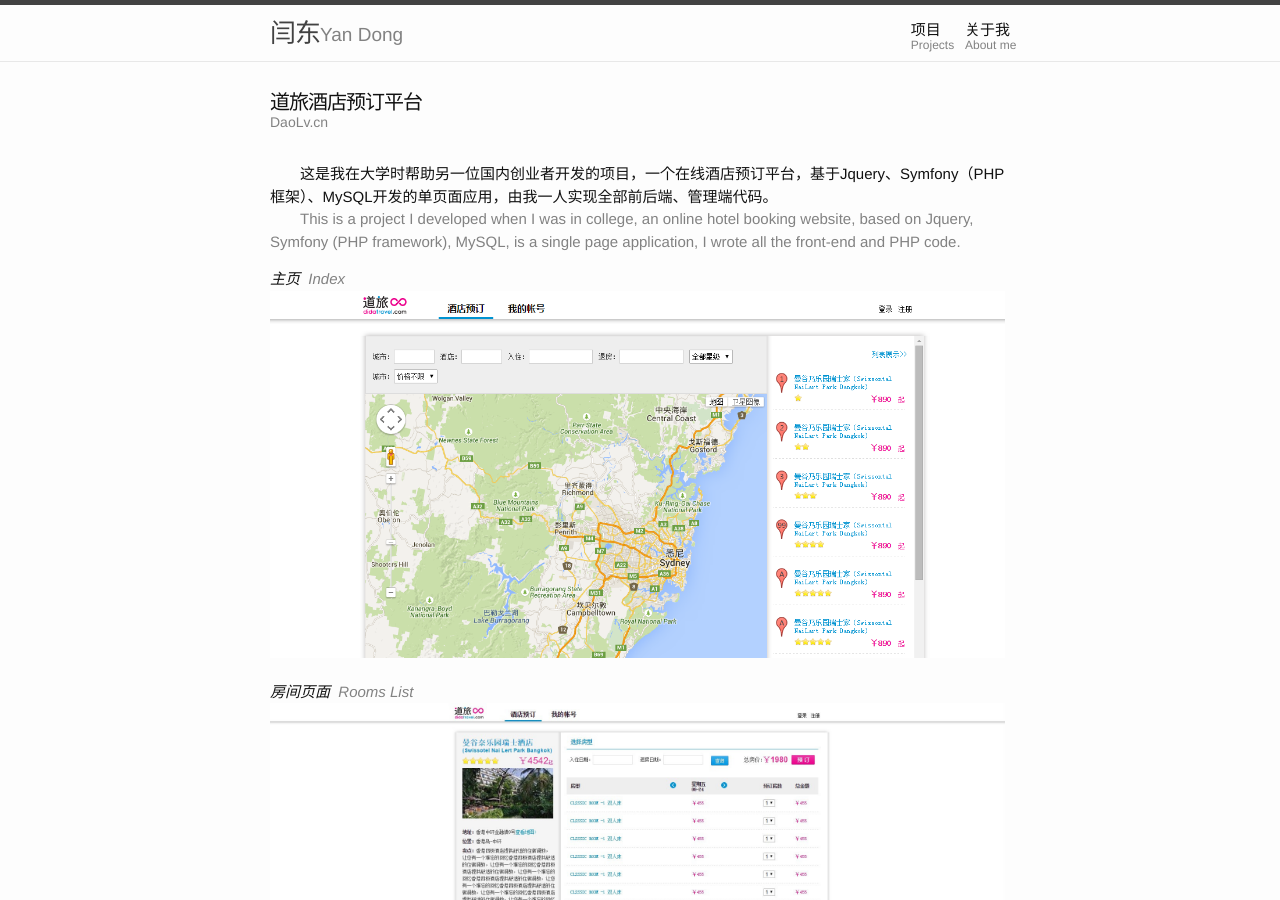
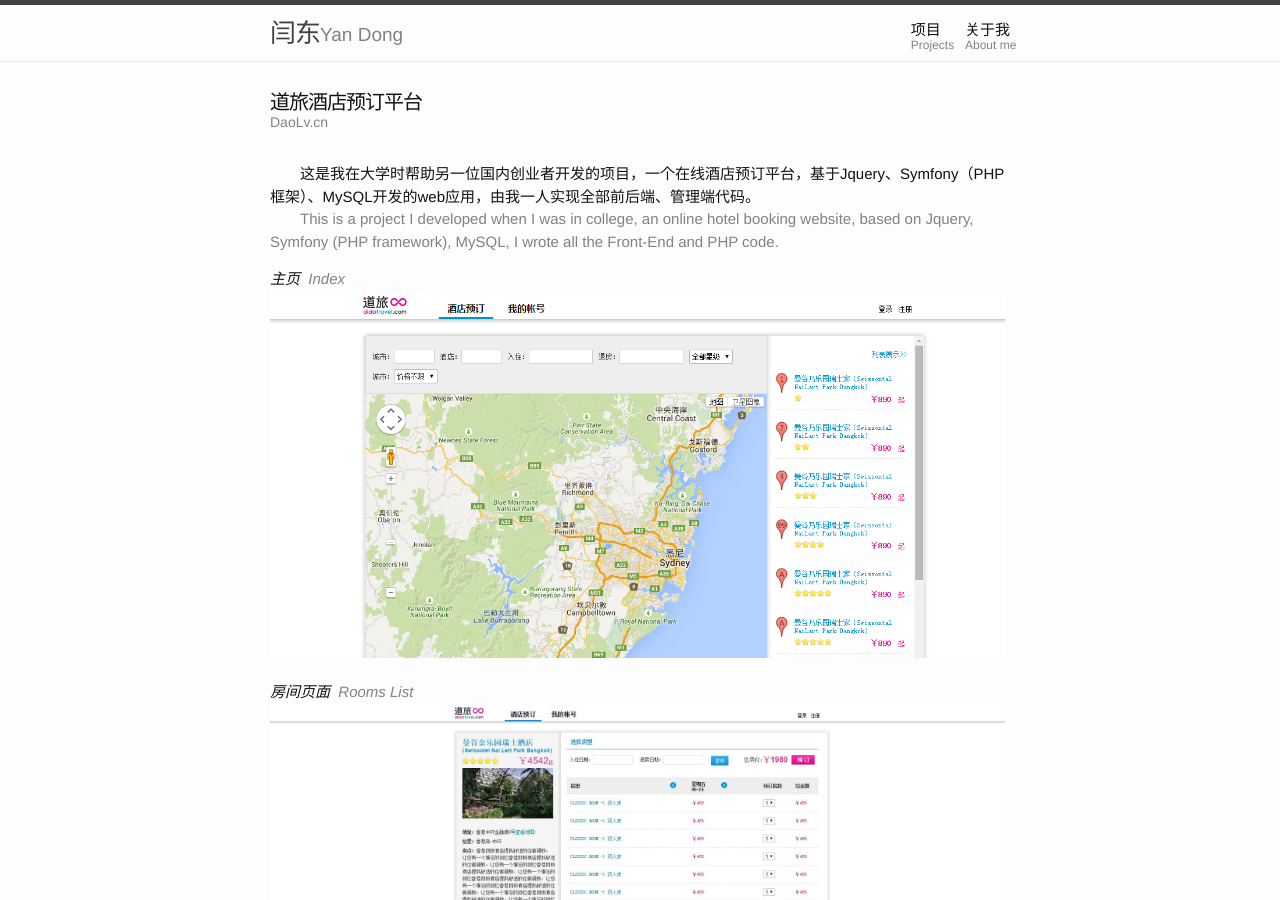
Before and after one commit to yandongCoder/yandongCoder.github.io, a Jekyll site: the page built from _posts/2017-03-22-daolv.html, in a window 1280 px wide and 900 px high. Built offline with Jekyll 4.4.1, drawn with Linux system fonts in a browser that asks for light colours.

Commit message:
Update post

```diff
--- a/_posts/2017-03-22-daolv.html
+++ b/_posts/2017-03-22-daolv.html
@@ -7,8 +7,8 @@
 date:   2017-03-22 17:46:29 +0800
 categories: jekyll update
 ---
-<p>这是我在大学时帮助另一位国内创业者开发的项目，一个在线酒店预订平台，基于Jquery、Symfony（PHP框架）、MySQL开发的单页面应用，由我一人实现全部前后端、管理端代码。</p>
-<p class="translation">This is a project I developed when I was in college, an online hotel booking website, based on Jquery, Symfony (PHP framework), MySQL, is a single page application, I wrote all the front-end and PHP code.</p>
+<p>这是我在大学时帮助另一位国内创业者开发的项目，一个在线酒店预订平台，基于Jquery、Symfony（PHP框架）、MySQL开发的web应用，由我一人实现全部前后端、管理端代码。</p>
+<p class="translation">This is a project I developed when I was in college, an online hotel booking website, based on Jquery, Symfony (PHP framework), MySQL, I wrote all the Front-End and PHP code.</p>
 <div><i>主页<span class="grey">&nbsp;&nbsp;Index</span></i></div>
 <div>
     <a href="/images/daolv/daolv.png" target="_blank">
--- a/_posts/2017-03-22-design.html
+++ b/_posts/2017-03-22-design.html
@@ -8,7 +8,7 @@
 categories: jekyll update
 ---
 <p>虽然我是一名前端工程师，但我在大多数项目中同时兼顾着设计工作（使用Photoshop），我一直认为前端和设计密不可分，一个前端只有很好的掌握了设计的基础，才能用最高效率，在最大程度上实现一个兼顾页面优雅和代码优雅的作品。</p>
-<p class="grey">Although I am a front-end engineer, but in most of my projects, I am also a designer(using Photoshop), I belive that front-end development and design are inseparable, a front-end engineer needs to master some basic design concept and skill, so as to write elegant code and also achieve a elegant interface.</p>
+<p class="grey">Although I am a Front-End engineer, but in most of my projects, I am also a designer(using Photoshop), I belive that front-end development and design are inseparable, a Front-End engineer needs to master some basic design concept and skill, so as to write elegant code and also achieve a elegant interface.</p>
 <div><i>天合宣传册<span class="grey">&nbsp;&nbsp;TianHe system's poster</span></i></div>
 <div>
     <a href="/images/design/front.png" target="_blank">
--- a/_posts/2017-03-22-flymeal.html
+++ b/_posts/2017-03-22-flymeal.html
@@ -8,7 +8,7 @@
 categories: jekyll update
 ---
 <p>飞饭网（飞饭外卖平台）是我的第一个创业项目，是我在校期间和西交大几个研究生共同创建的外卖网站，当时日交易额一直保持在2万以上，我是团队中的核心前端开发。</p>
-<p class="translation">Flymeal online food ordering and delivery plantform is my first startup business, I created it with others when I was in college, day trading volume had remained at more than 20,000 CNY, I am the core front-end developer in the team.</p>
+<p class="translation">Flymeal online food ordering and delivery plantform is my first startup business, I created it with others when I was in college, day trading volume had remained at more than 20,000 CNY, I am the core Front-End developer in the team.</p>
 <div><i>校区主页<span class="grey">&nbsp;&nbsp;Area home page</span></i></div>
 <div>
     <a href="/images/flymeal/index.jpg" target="_blank">
--- a/_posts/2017-03-23-TianHe-system.html
+++ b/_posts/2017-03-23-TianHe-system.html
@@ -10,7 +10,7 @@
 <p>“天合大数据分析平台”是奇虎企业安全的核心产品之一，主要客户为国家公安部底下的多个安全部门，是我在360工作期间参与的主要项目。</p>
 <p class="translation">the TianHe Big Data Platform is one of the core products of <a href="https://www.360totalsecurity.com/en/about/" target="_blank">Qihoo 360</a> company, the major customers is the National Security Department of China, this is the main project when I was working at Qihoo.</p>
 <p>前端技术栈：Angular、D3、SVG、SASS、Leaflet、Rollup、GraphQL等，后端技术栈：Java、Hadoop、Spark、Kafka、Radis、Elasticsearch等。</p>
-<p class="translation">Front-end technology stack: Angular, D3, SVG, SASS, Leaflet, Rollup, GraphQL, etc., back-end technology stack: Java, Hadoop, Spark, Kafka, Radis, Elasticsearch and so on.</p>
+<p class="translation">Front-End technology stack: Angular, D3, SVG, SASS, Leaflet, Rollup, GraphQL, etc., Back-End technology stack: Java, Hadoop, Spark, Kafka, Radis, Elasticsearch and so on.</p>
 <p>我在项目中负责整个前端，包括视觉设计，交互设计，核心模块的实现，以及前端招聘工作。鉴于我对项目的贡献与推动，我获得了"<a href="{{base}}/projects/2017/03/22/won-the-prize.html">奇虎360-2016年度最佳新人奖"</a>。</p>
 <p class="translation">I was responsible for the entire front-end works of the project, including UI design, interactive design, implementing core Javascrip module, as well as Front-End recruitment, because of my contribution in the project, I <a href="{{base}}/projects/2017/03/22/won-the-prize.html">won the Qihoo 360 - 2016 Year Best Employee.</a></p>
 <p>天合系统的基本理念很简单，基于OPL（Object-Property-Link）数据模型，将任何类型的已有数据库转化为图数据模型,进行关联分析。</p>
```
